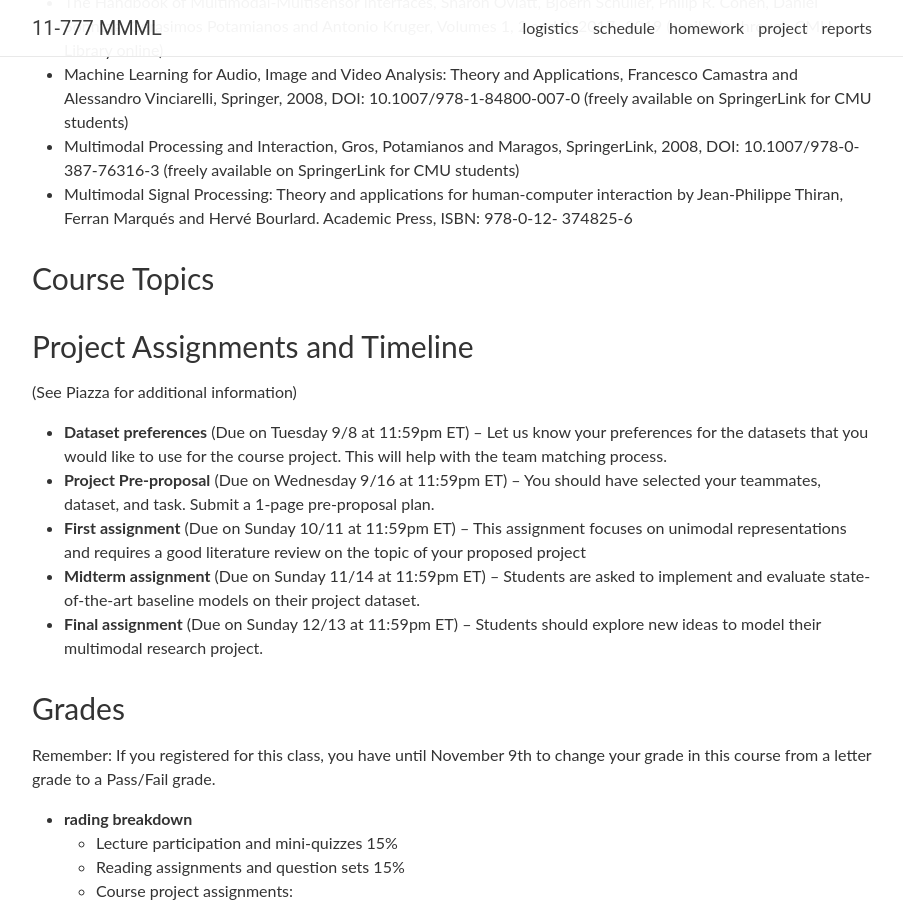
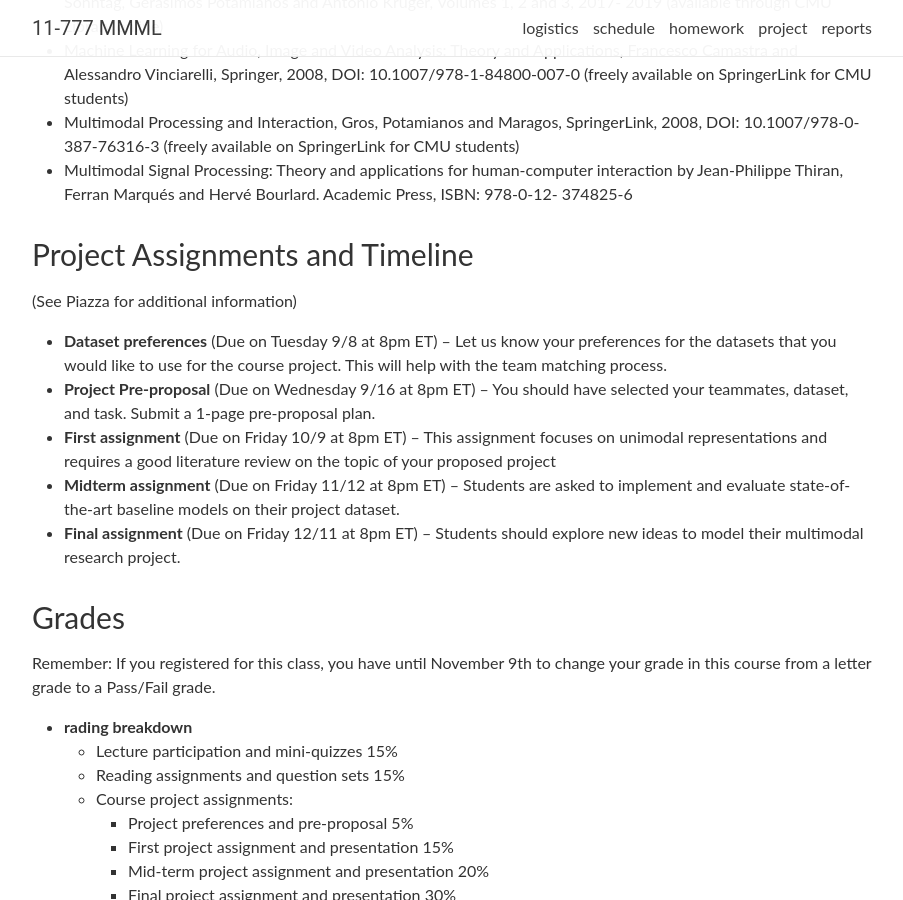
Before and after one commit to CMU-MultiComp-Lab/mmml-course, a Jekyll site: the page built from _pages/logistics.md, in a window 1280 px wide and 900 px high, scrolled down 1398 px. Shown: the whole window, without its empty margins (188-1091 px from the left). Built offline with Jekyll 4.4.1, drawn with Linux system fonts in a browser that asks for light colours; nearby versions of some CDN libraries; comment, search, counter and statistics services are not loaded.

Commit message:
Update logistics.md

```diff
--- a/_pages/logistics.md
+++ b/_pages/logistics.md
@@ -64,21 +64,19 @@ DOI: 10.1007/978-0-387-76316-3 (freely available on SpringerLink for CMU student
 Jean-Philippe Thiran, Ferran Marqués and Hervé Bourlard. Academic Press, ISBN: 978-0-12-
 374825-6
 
-### Course Topics
-
 ### Project Assignments and Timeline
 
 (See Piazza for additional information)
-- **Dataset preferences** (Due on Tuesday 9/8 at 11:59pm ET) – Let us know your preferences for
+- **Dataset preferences** (Due on Tuesday 9/8 at 8pm ET) – Let us know your preferences for
 the datasets that you would like to use for the course project. This will help with the team
 matching process.
-- **Project Pre-proposal** (Due on Wednesday 9/16 at 11:59pm ET) – You should have selected
+- **Project Pre-proposal** (Due on Wednesday 9/16 at 8pm ET) – You should have selected
 your teammates, dataset, and task. Submit a 1-page pre-proposal plan.
-- **First assignment** (Due on Sunday 10/11 at 11:59pm ET) – This assignment focuses on unimodal
+- **First assignment** (Due on Friday 10/9 at 8pm ET) – This assignment focuses on unimodal
 representations and requires a good literature review on the topic of your proposed project
-- **Midterm assignment** (Due on Sunday 11/14 at 11:59pm ET) – Students are asked to
+- **Midterm assignment** (Due on Friday 11/12 at 8pm ET) – Students are asked to
 implement and evaluate state-of-the-art baseline models on their project dataset.
-- **Final assignment** (Due on Sunday 12/13 at 11:59pm ET) – Students should explore new ideas
+- **Final assignment** (Due on Friday 12/11 at 8pm ET) – Students should explore new ideas
 to model their multimodal research project.
 
 ### Grades
```
